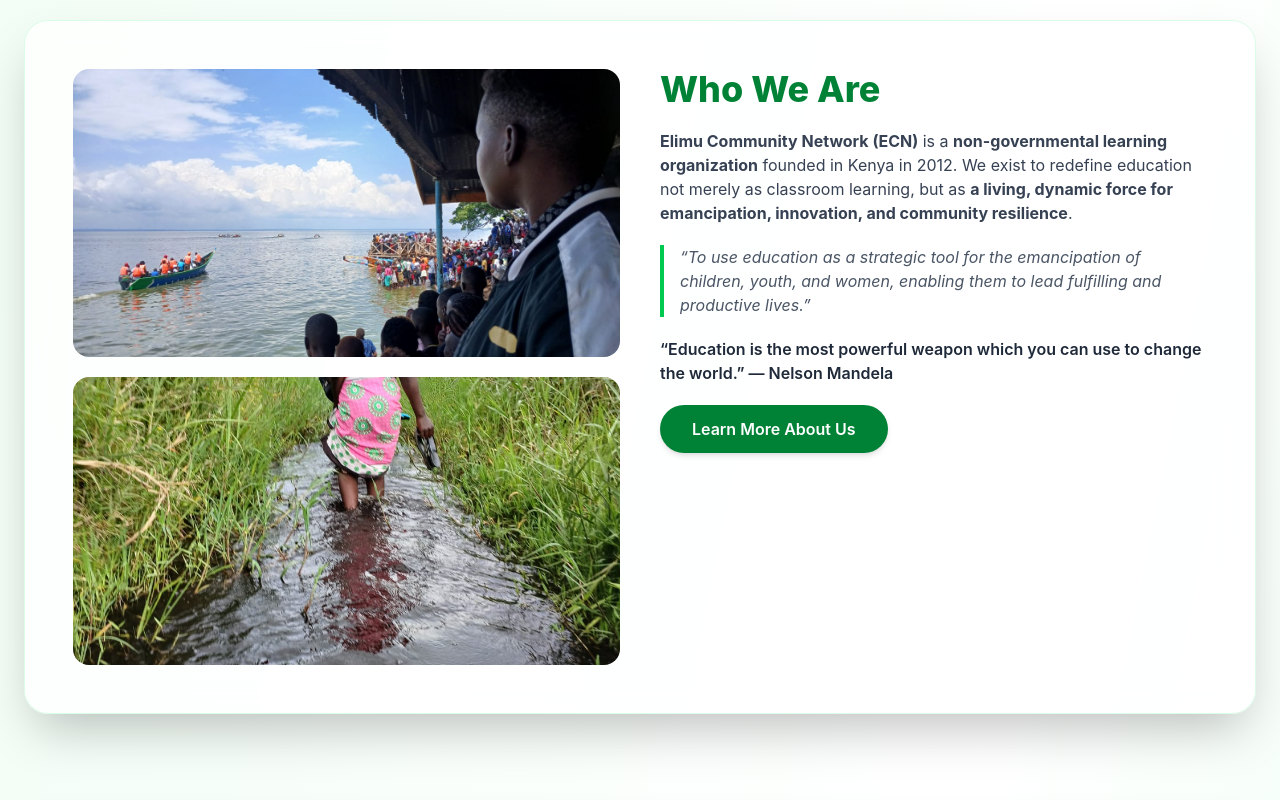
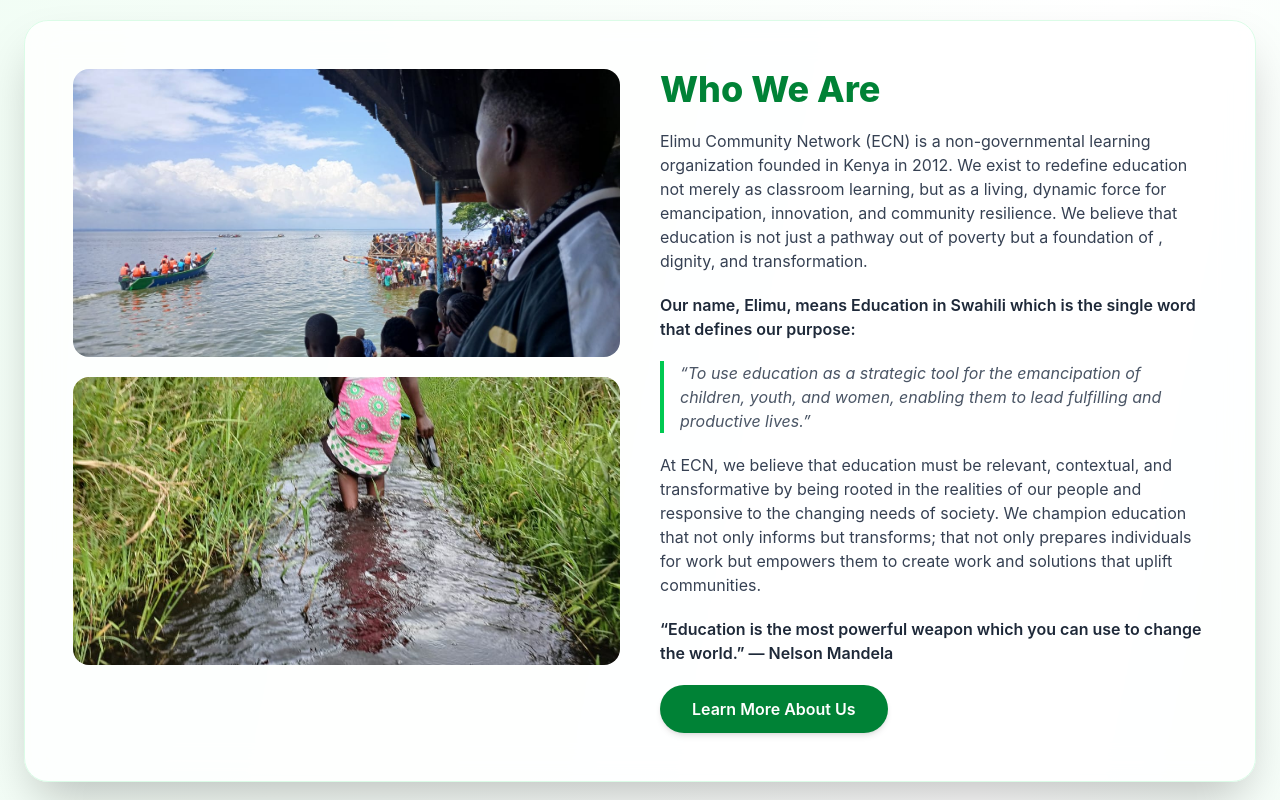
Before and after one commit to steph10920/ecnafrica, a React (Vite) app: page / in a window 1280 px wide. Shown: the part 860-1660 px from the top of the page. Built offline with nearby package versions, Linux system fonts and the light colour scheme.

Commit message:
changes made in navbar

```diff
--- a/src/pages/Home.jsx
+++ b/src/pages/Home.jsx
@@ -11,10 +11,11 @@
 import communityImg from "../assets/community.jpg";
 import img1 from "../assets/img1.jpg";
 import img2 from "../assets/img2.jpg";
-import slide1 from "../assets/slide1.jpg";
-import slide2 from "../assets/slide2.jpg";
-import slide3 from "../assets/slide3.jpg";
-import slide4 from "../assets/slide4.jpg";
+import slide1 from "../assets/education.jpg";
+import slide2 from "../assets/child-protection.jpg";
+import slide3 from "../assets/women_empowerment.jpg";
+import slide4 from "../assets/img1.jpg";
+import slide5 from "../assets/slide1.jpg";
 
 export default function Home() {
   const [currentIndex, setCurrentIndex] = useState(0);
@@ -39,6 +40,11 @@
     {
       img: slide4,
       title: "Sustainable Innovation",
+      desc: "Driving change through education and collaboration.",
+    },
+    {
+      img: slide5,
+      title: "Promoting Sports",
       desc: "Driving change through education and collaboration.",
     },
   ];
@@ -159,21 +165,29 @@
               Who We Are
             </h2>
             <p>
-              <strong>Elimu Community Network (ECN)</strong> is a{" "}
-              <strong>non-governmental learning organization</strong> founded in
-              Kenya in 2012. We exist to redefine education not merely as
-              classroom learning, but as{" "}
-              <strong>
-                a living, dynamic force for emancipation, innovation, and
-                community resilience
-              </strong>
-              .
+              Elimu Community Network (ECN) is a non-governmental learning organization founded
+              in Kenya in 2012. We exist to redefine education not merely as classroom learning,
+              but as a living, dynamic force for emancipation, innovation, and community resilience.
+              We believe that education is not just a pathway out of poverty but a foundation of
+              , dignity, and transformation.
+            </p>
+            <p className="text-gray-800 font-semibold">
+              Our name, Elimu, means Education in Swahili which is the single word that defines our purpose:
             </p>
             <blockquote className="border-l-4 border-green-500 pl-4 italic text-gray-600">
               “To use education as a strategic tool for the emancipation of
               children, youth, and women, enabling them to lead fulfilling and
               productive lives.”
             </blockquote>
+
+            <p>
+              At ECN, we believe that education must be relevant, contextual, and
+              transformative by being rooted in the realities of our people and responsive
+              to the changing needs of society. We champion education that not only informs
+              but transforms; that not only prepares individuals for work but empowers them
+              to create work and solutions that uplift communities.
+            </p>
+
             <p className="text-gray-800 font-semibold">
               “Education is the most powerful weapon which you can use to change
               the world.” — Nelson Mandela
--- a/src/pages/Programs.jsx
+++ b/src/pages/Programs.jsx
@@ -53,7 +53,6 @@
           </div>
 
           {/* --- Original content unchanged --- */}
-          {/* All your paragraphs, lists, and text remain exactly as written */}
           <motion.div
             className="mt-4 text-gray-700 leading-relaxed space-y-3"
             initial={{ opacity: 0, y: 40 }}
@@ -61,7 +60,7 @@
             viewport={{ once: true }}
             transition={{ duration: 0.6 }}
           >
-            {/* ✅ No text edited below */}
+            {/* ✅ text edited below */}
             <p>Education for a Greener and Sustainable Future</p>
             <p>
               The environment is in us, not outside of us. The trees are our
--- a/src/pages/categories/ArtsAndSports.jsx
+++ b/src/pages/categories/ArtsAndSports.jsx
@@ -8,10 +8,12 @@
 // --- Assets ---
 import footballImg1 from "../../assets/football1.jpg";
 import footballImg2 from "../../assets/football2.jpg";
+import footballImg3 from "../../assets/sports1.jpg";
+import footballImg4 from "../../assets/slide1.jpg";
 import footballVideo from "../../assets/football.mp4";
 import slide1 from "../../assets/slide1.jpg";
 import slide2 from "../../assets/slide2.jpg";
-import slide3 from "../../assets/slide3.jpg";
+import slide3 from "../../assets/community.jpg";
 import slide4 from "../../assets/slide4.jpg";
 
 export default function ArtsAndSports() {
@@ -103,6 +105,22 @@
             transition={{ duration: 0.3 }}
           />
         </div>
+        <div className="grid md:grid-cols-2 gap-6 mb-10">
+          <motion.img
+            src={footballImg3}
+            alt="Football training session"
+            className="rounded-2xl shadow-lg object-cover w-full h-96"
+            whileHover={{ scale: 1.03 }}
+            transition={{ duration: 0.3 }}
+          />
+          <motion.img
+            src={footballImg4}
+            alt="Youth football practice"
+            className="rounded-2xl shadow-lg object-cover w-full h-96"
+            whileHover={{ scale: 1.03 }}
+            transition={{ duration: 0.3 }}
+          />
+        </div>
 
         {/* Video - Full visible */}
         <div className="relative rounded-3xl overflow-hidden shadow-2xl mb-10 bg-black">
```
Also changed, not shown: src/assets/sports1.jpg (renamed from src/assets/IMG-20251025-WA0061.jpg).
